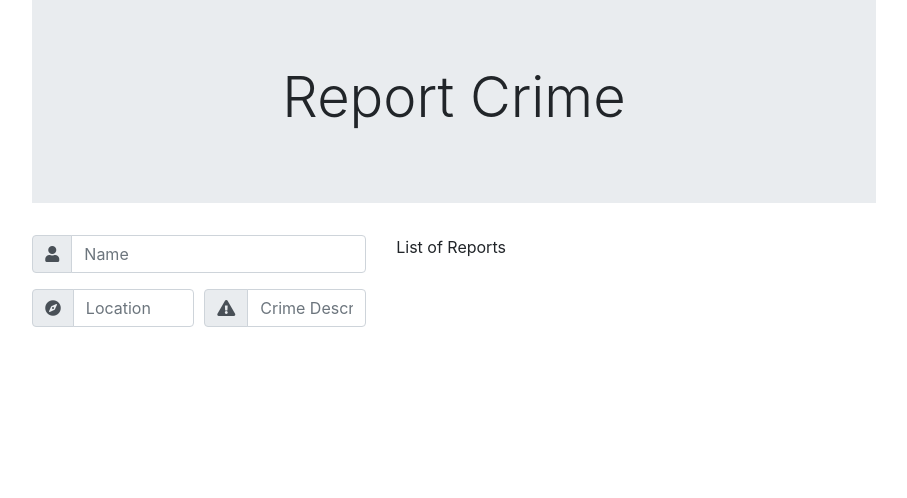
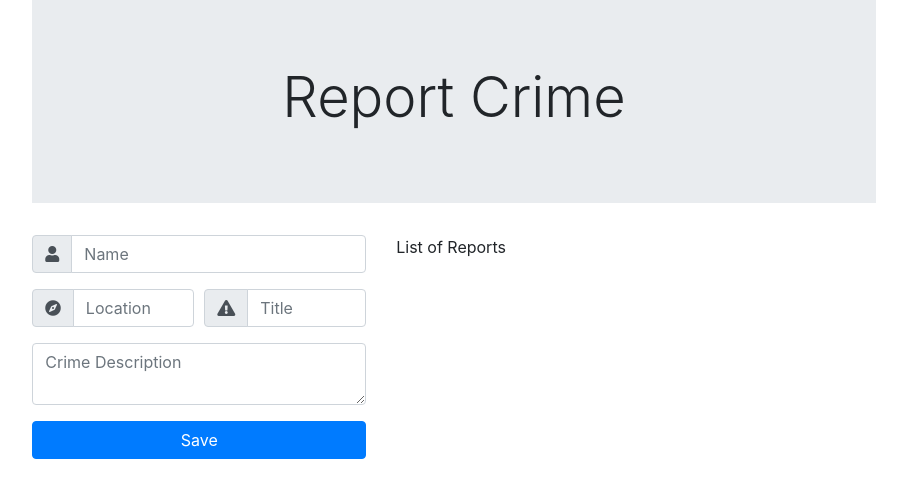
Before and after one commit to huebschwerlen/crime-app, a React (Create React App) app: page / in a window 1280 px wide. Shown: the top 498 px of the page, without its empty margins (186-1093 px from the left). Built offline with nearby package versions, Linux system fonts and the light colour scheme.

Commit message:
Update ReportForm.js
added more styling to crime form

```diff
--- a/src/components/ReportForm.js
+++ b/src/components/ReportForm.js
@@ -4,10 +4,19 @@ const ReportForm = () => {
   const initialFieldValues = {
     name: "",
     location: "",
+    title: "",
     crime: "",
   };
 
   var [values, setValues] = useState(initialFieldValues);
+
+  const handleInputChange = (e) => {
+    var { report, value } = e.target;
+    setValues({
+      ...values,
+      [report]: value,
+    });
+  };
 
   return (
     <form autoComplete="off">
@@ -22,8 +31,10 @@ const ReportForm = () => {
           placeholder="Name"
           name="name"
           value={values.name}
+          onChange={handleInputChange}
         />
       </div>
+
       <div className="form-row">
         <div className="form-group input-group col-md-6">
           <div className="input-group-prepend">
@@ -36,8 +47,10 @@ const ReportForm = () => {
             placeholder="Location"
             name="location"
             value={values.location}
+            onChange={handleInputChange}
           />
         </div>
+
         <div className="form-group input-group col-md-6">
           <div className="input-group-prepend">
             <div className="input-group-text">
@@ -46,11 +59,30 @@ const ReportForm = () => {
           </div>
           <input
             className="form-control"
-            placeholder="Crime Description"
-            name="crime"
-            value={values.crime}
+            placeholder="Title"
+            name="title"
+            value={values.title}
+            onChange={handleInputChange}
           />
         </div>
+      </div>
+
+      <div className="form-group">
+        <textarea
+          className="form-control"
+          placeholder="Crime Description"
+          name="crime"
+          value={values.crime}
+          onChange={handleInputChange}
+        />
+      </div>
+
+      <div className="form-group">
+        <input
+          type="submit"
+          value="Save"
+          className="btn btn-primary btn-block"
+        />
       </div>
     </form>
   );
```
